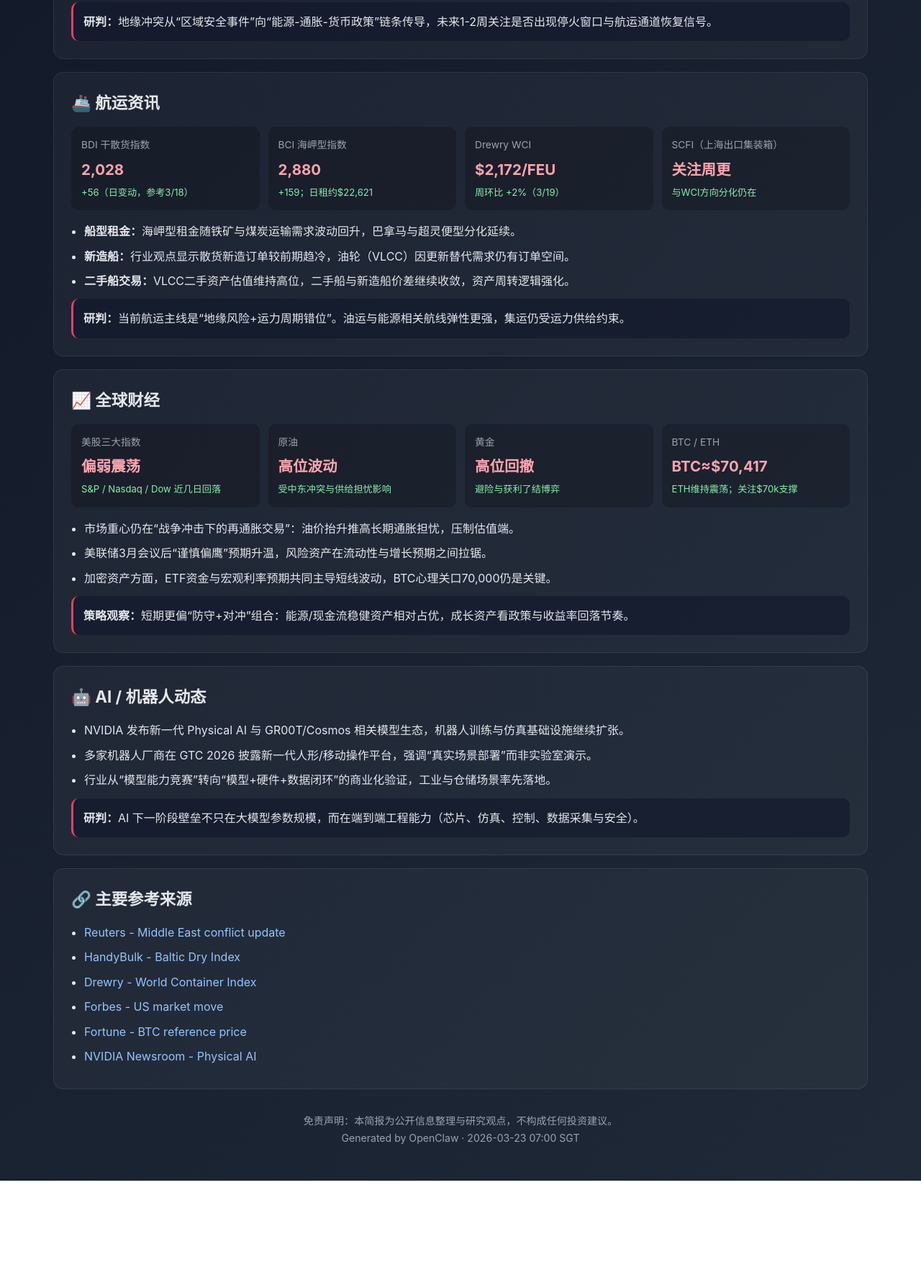
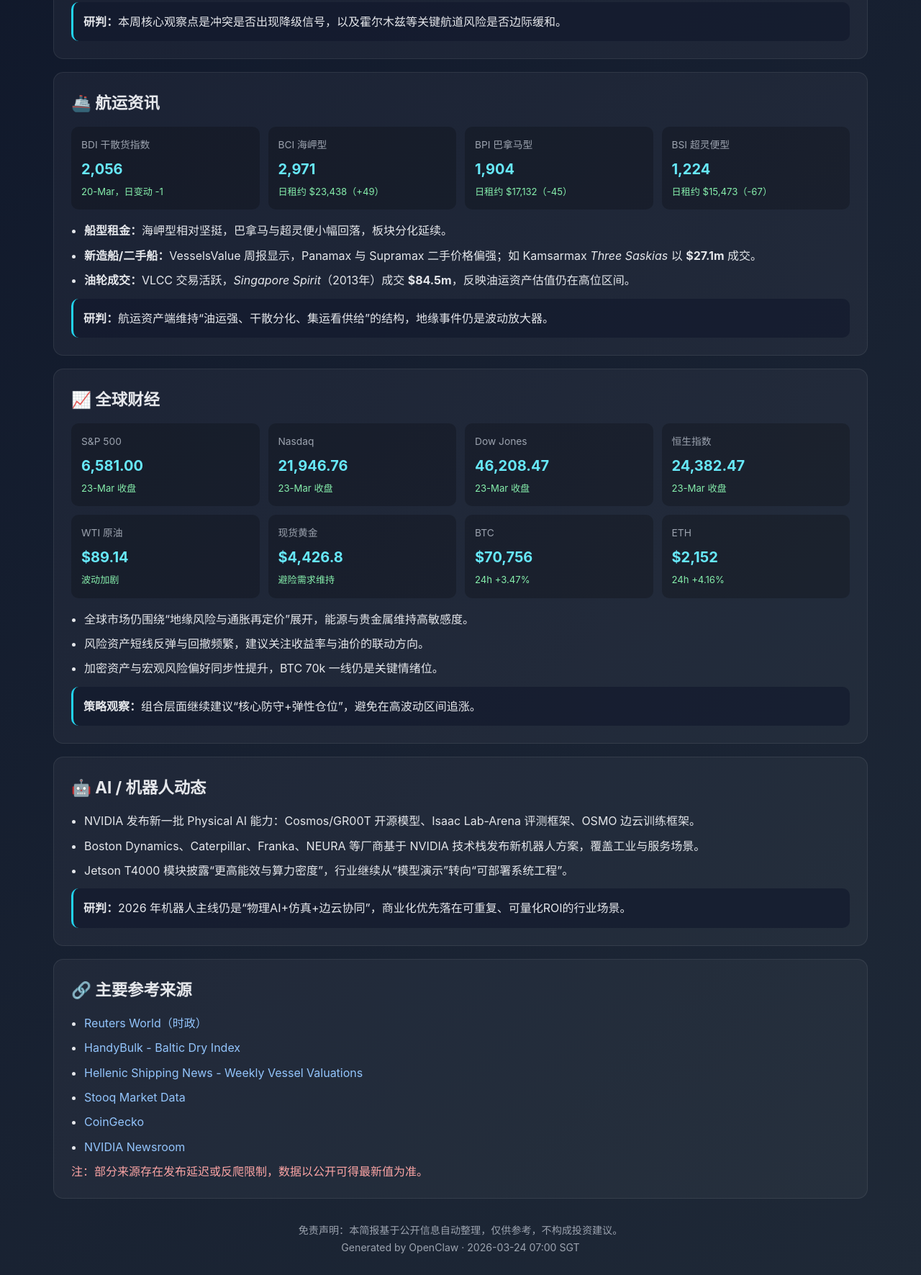
Before and after one commit to mast0506/daily-report, a plain HTML site: page index.html in a window 1280 px wide. Shown: the part 408-2179 px from the top of the page at 72% size. Before the commit the page ends 2048 px from the top, so only its background shows below. Drawn offline with Linux system fonts and the light colour scheme.

Commit message:
Update daily briefing 2026-03-24

```diff
--- a/index.html
+++ b/index.html
@@ -3,26 +3,25 @@
 <head>
   <meta charset="UTF-8" />
   <meta name="viewport" content="width=device-width, initial-scale=1.0" />
-  <title>每日深度简报 | 2026年3月23日</title>
+  <title>每日深度简报 | 2026年3月24日</title>
   <style>
     *{margin:0;padding:0;box-sizing:border-box}
-    body{font-family:-apple-system,BlinkMacSystemFont,"Segoe UI",Roboto,"PingFang SC","Hiragino Sans GB",Arial,sans-serif;background:linear-gradient(135deg,#111827,#1f2937);color:#e5e7eb;line-height:1.65}
+    body{font-family:-apple-system,BlinkMacSystemFont,"Segoe UI",Roboto,"PingFang SC","Hiragino Sans GB",Arial,sans-serif;background:linear-gradient(135deg,#0f172a,#1f2937);color:#e5e7eb;line-height:1.65}
     .container{max-width:1180px;margin:0 auto;padding:24px}
-    header{background:linear-gradient(135deg,#0f172a,#1e293b);border:1px solid rgba(255,255,255,.08);border-radius:16px;padding:32px 20px;margin-bottom:24px;text-align:center}
-    h1{font-size:2rem;color:#f43f5e;margin-bottom:8px}
+    header{background:linear-gradient(135deg,#111827,#1e293b);border:1px solid rgba(255,255,255,.08);border-radius:16px;padding:32px 20px;margin-bottom:24px;text-align:center}
+    h1{font-size:2rem;color:#22d3ee;margin-bottom:8px}
     .date{color:#9ca3af}
     .section{background:rgba(255,255,255,.04);border:1px solid rgba(255,255,255,.08);border-radius:14px;padding:24px;margin-bottom:18px}
     .section h2{font-size:1.4rem;margin-bottom:14px}
     .grid{display:grid;grid-template-columns:repeat(auto-fit,minmax(210px,1fr));gap:12px;margin:14px 0 16px}
-    .card{background:rgba(0,0,0,.2);padding:14px;border-radius:10px}
+    .card{background:rgba(0,0,0,.22);padding:14px;border-radius:10px}
     .label{font-size:.86rem;color:#9ca3af}
-    .val{font-size:1.28rem;font-weight:700;margin-top:6px;color:#fda4af}
+    .val{font-size:1.25rem;font-weight:700;margin-top:6px;color:#67e8f9}
     .chg{font-size:.82rem;color:#86efac;margin-top:4px}
-    ul{padding-left:18px}
+    ul{padding-left:18px}.warn{color:#fca5a5}
     li{margin:8px 0}
-    .analysis{margin-top:12px;background:rgba(15,23,42,.6);padding:14px;border-radius:10px;border-left:3px solid #f43f5e}
+    .analysis{margin-top:12px;background:rgba(15,23,42,.6);padding:14px;border-radius:10px;border-left:3px solid #22d3ee}
     .src a{color:#93c5fd;text-decoration:none}
-    .src a:hover{text-decoration:underline}
     footer{text-align:center;color:#9ca3af;font-size:.88rem;padding:14px 0 24px}
   </style>
 </head>
@@ -30,77 +29,82 @@
 <div class="container">
   <header>
     <h1>🗞️ 每日深度简报</h1>
-    <div class="date">2026年3月23日 · 星期一（Asia/Singapore）</div>
+    <div class="date">2026年3月24日 · 星期二（Asia/Singapore）</div>
     <div class="date">板块：时政｜航运｜全球财经｜AI/机器人</div>
   </header>
 
   <section class="section">
     <h2>📰 时政要闻</h2>
     <ul>
-      <li>中东冲突继续升级：路透连续报道显示以色列与伊朗互袭，冲突外溢至能源与海运安全层面，霍尔木兹海峡风险持续受关注。</li>
-      <li>美国内部与盟友层面出现“升级还是降级”的政策分歧，欧洲盟友在是否参与海峡护航问题上仍保持谨慎。</li>
-      <li>联合国与多方外交渠道继续呼吁降温，短期看地缘风险溢价仍将压制风险资产风险偏好。</li>
+      <li>中东局势继续紧张。多家国际媒体跟踪显示，以色列与伊朗相关冲突风险仍在扩散，市场继续交易“能源+航运通道”风险溢价。</li>
+      <li>美国与盟友在中东行动节奏上仍有分歧，外交斡旋与军事威慑并行，短期不确定性仍高。</li>
+      <li>地缘事件对金融市场影响路径仍是：油价波动 → 通胀预期抬升 → 风险资产估值承压。</li>
     </ul>
-    <div class="analysis"><strong>研判：</strong>地缘冲突从“区域安全事件”向“能源-通胀-货币政策”链条传导，未来1-2周关注是否出现停火窗口与航运通道恢复信号。</div>
+    <div class="analysis"><strong>研判：</strong>本周核心观察点是冲突是否出现降级信号，以及霍尔木兹等关键航道风险是否边际缓和。</div>
   </section>
 
   <section class="section">
     <h2>🚢 航运资讯</h2>
     <div class="grid">
-      <div class="card"><div class="label">BDI 干散货指数</div><div class="val">2,028</div><div class="chg">+56（日变动，参考3/18）</div></div>
-      <div class="card"><div class="label">BCI 海岬型指数</div><div class="val">2,880</div><div class="chg">+159；日租约$22,621</div></div>
-      <div class="card"><div class="label">Drewry WCI</div><div class="val">$2,172/FEU</div><div class="chg">周环比 +2%（3/19）</div></div>
-      <div class="card"><div class="label">SCFI（上海出口集装箱）</div><div class="val">关注周更</div><div class="chg">与WCI方向分化仍在</div></div>
+      <div class="card"><div class="label">BDI 干散货指数</div><div class="val">2,056</div><div class="chg">20-Mar，日变动 -1</div></div>
+      <div class="card"><div class="label">BCI 海岬型</div><div class="val">2,971</div><div class="chg">日租约 $23,438（+49）</div></div>
+      <div class="card"><div class="label">BPI 巴拿马型</div><div class="val">1,904</div><div class="chg">日租约 $17,132（-45）</div></div>
+      <div class="card"><div class="label">BSI 超灵便型</div><div class="val">1,224</div><div class="chg">日租约 $15,473（-67）</div></div>
     </div>
     <ul>
-      <li><strong>船型租金：</strong>海岬型租金随铁矿与煤炭运输需求波动回升，巴拿马与超灵便型分化延续。</li>
-      <li><strong>新造船：</strong>行业观点显示散货新造订单较前期趋冷，油轮（VLCC）因更新替代需求仍有订单空间。</li>
-      <li><strong>二手船交易：</strong>VLCC二手资产估值维持高位，二手船与新造船价差继续收敛，资产周转逻辑强化。</li>
+      <li><strong>船型租金：</strong>海岬型相对坚挺，巴拿马与超灵便小幅回落，板块分化延续。</li>
+      <li><strong>新造船/二手船：</strong>VesselsValue 周报显示，Panamax 与 Supramax 二手价格偏强；如 Kamsarmax <em>Three Saskias</em> 以 <strong>$27.1m</strong> 成交。</li>
+      <li><strong>油轮成交：</strong>VLCC 交易活跃，<em>Singapore Spirit</em>（2013年）成交 <strong>$84.5m</strong>，反映油运资产估值仍在高位区间。</li>
     </ul>
-    <div class="analysis"><strong>研判：</strong>当前航运主线是“地缘风险+运力周期错位”。油运与能源相关航线弹性更强，集运仍受运力供给约束。</div>
+    <div class="analysis"><strong>研判：</strong>航运资产端维持“油运强、干散分化、集运看供给”的结构，地缘事件仍是波动放大器。</div>
   </section>
 
   <section class="section">
     <h2>📈 全球财经</h2>
     <div class="grid">
-      <div class="card"><div class="label">美股三大指数</div><div class="val">偏弱震荡</div><div class="chg">S&P / Nasdaq / Dow 近几日回落</div></div>
-      <div class="card"><div class="label">原油</div><div class="val">高位波动</div><div class="chg">受中东冲突与供给担忧影响</div></div>
-      <div class="card"><div class="label">黄金</div><div class="val">高位回撤</div><div class="chg">避险与获利了结博弈</div></div>
-      <div class="card"><div class="label">BTC / ETH</div><div class="val">BTC≈$70,417</div><div class="chg">ETH维持震荡；关注$70k支撑</div></div>
+      <div class="card"><div class="label">S&P 500</div><div class="val">6,581.00</div><div class="chg">23-Mar 收盘</div></div>
+      <div class="card"><div class="label">Nasdaq</div><div class="val">21,946.76</div><div class="chg">23-Mar 收盘</div></div>
+      <div class="card"><div class="label">Dow Jones</div><div class="val">46,208.47</div><div class="chg">23-Mar 收盘</div></div>
+      <div class="card"><div class="label">恒生指数</div><div class="val">24,382.47</div><div class="chg">23-Mar 收盘</div></div>
+      <div class="card"><div class="label">WTI 原油</div><div class="val">$89.14</div><div class="chg">波动加剧</div></div>
+      <div class="card"><div class="label">现货黄金</div><div class="val">$4,426.8</div><div class="chg">避险需求维持</div></div>
+      <div class="card"><div class="label">BTC</div><div class="val">$70,756</div><div class="chg">24h +3.47%</div></div>
+      <div class="card"><div class="label">ETH</div><div class="val">$2,152</div><div class="chg">24h +4.16%</div></div>
     </div>
     <ul>
-      <li>市场重心仍在“战争冲击下的再通胀交易”：油价抬升推高长期通胀担忧，压制估值端。</li>
-      <li>美联储3月会议后“谨慎偏鹰”预期升温，风险资产在流动性与增长预期之间拉锯。</li>
-      <li>加密资产方面，ETF资金与宏观利率预期共同主导短线波动，BTC心理关口70,000仍是关键。</li>
+      <li>全球市场仍围绕“地缘风险与通胀再定价”展开，能源与贵金属维持高敏感度。</li>
+      <li>风险资产短线反弹与回撤频繁，建议关注收益率与油价的联动方向。</li>
+      <li>加密资产与宏观风险偏好同步性提升，BTC 70k 一线仍是关键情绪位。</li>
     </ul>
-    <div class="analysis"><strong>策略观察：</strong>短期更偏“防守+对冲”组合：能源/现金流稳健资产相对占优，成长资产看政策与收益率回落节奏。</div>
+    <div class="analysis"><strong>策略观察：</strong>组合层面继续建议“核心防守+弹性仓位”，避免在高波动区间追涨。</div>
   </section>
 
   <section class="section">
     <h2>🤖 AI / 机器人动态</h2>
     <ul>
-      <li>NVIDIA 发布新一代 Physical AI 与 GR00T/Cosmos 相关模型生态，机器人训练与仿真基础设施继续扩张。</li>
-      <li>多家机器人厂商在 GTC 2026 披露新一代人形/移动操作平台，强调“真实场景部署”而非实验室演示。</li>
-      <li>行业从“模型能力竞赛”转向“模型+硬件+数据闭环”的商业化验证，工业与仓储场景率先落地。</li>
+      <li>NVIDIA 发布新一批 Physical AI 能力：Cosmos/GR00T 开源模型、Isaac Lab-Arena 评测框架、OSMO 边云训练框架。</li>
+      <li>Boston Dynamics、Caterpillar、Franka、NEURA 等厂商基于 NVIDIA 技术栈发布新机器人方案，覆盖工业与服务场景。</li>
+      <li>Jetson T4000 模块披露“更高能效与算力密度”，行业继续从“模型演示”转向“可部署系统工程”。</li>
     </ul>
-    <div class="analysis"><strong>研判：</strong>AI 下一阶段壁垒不只在大模型参数规模，而在端到端工程能力（芯片、仿真、控制、数据采集与安全）。</div>
+    <div class="analysis"><strong>研判：</strong>2026 年机器人主线仍是“物理AI+仿真+边云协同”，商业化优先落在可重复、可量化ROI的行业场景。</div>
   </section>
 
   <section class="section src">
     <h2>🔗 主要参考来源</h2>
     <ul>
-      <li><a href="https://www.reuters.com/world/middle-east/israel-attacks-tehran-beirut-us-sends-marines-middle-east-2026-03-21/">Reuters - Middle East conflict update</a></li>
+      <li><a href="https://www.reuters.com/world/">Reuters World（时政）</a></li>
       <li><a href="https://www.handybulk.com/baltic-dry-index/">HandyBulk - Baltic Dry Index</a></li>
-      <li><a href="https://www.drewry.co.uk/supply-chain-advisors/supply-chain-expertise/world-container-index-assessed-by-drewry">Drewry - World Container Index</a></li>
-      <li><a href="https://www.forbes.com/sites/tylerroush/2026/03/19/dow-sp-500-and-nasdaq-fall-to-2026-low-inflation-fears-and-oil-rattle-markets/">Forbes - US market move</a></li>
-      <li><a href="https://fortune.com/article/price-of-bitcoin-03-20-2026/">Fortune - BTC reference price</a></li>
-      <li><a href="https://nvidianews.nvidia.com/news/nvidia-releases-new-physical-ai-models-as-global-partners-unveil-next-generation-robots">NVIDIA Newsroom - Physical AI</a></li>
+      <li><a href="https://www.hellenicshippingnews.com/weekly-vessel-valuations-report-march-03-2026/">Hellenic Shipping News - Weekly Vessel Valuations</a></li>
+      <li><a href="https://stooq.com/">Stooq Market Data</a></li>
+      <li><a href="https://www.coingecko.com/">CoinGecko</a></li>
+      <li><a href="https://nvidianews.nvidia.com/news/nvidia-releases-new-physical-ai-models-as-global-partners-unveil-next-generation-robots">NVIDIA Newsroom</a></li>
     </ul>
+    <p class="warn">注：部分来源存在发布延迟或反爬限制，数据以公开可得最新值为准。</p>
   </section>
 
   <footer>
-    免责声明：本简报为公开信息整理与研究观点，不构成任何投资建议。<br/>
-    Generated by OpenClaw · 2026-03-23 07:00 SGT
+    免责声明：本简报基于公开信息自动整理，仅供参考，不构成投资建议。<br/>
+    Generated by OpenClaw · 2026-03-24 07:00 SGT
   </footer>
 </div>
 </body>
```
